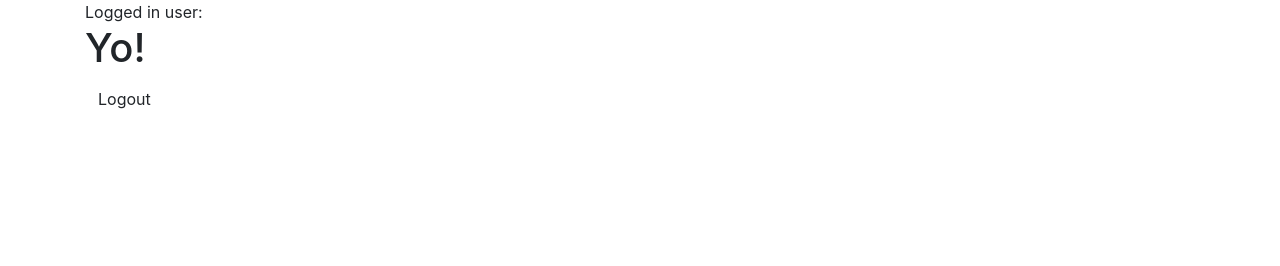
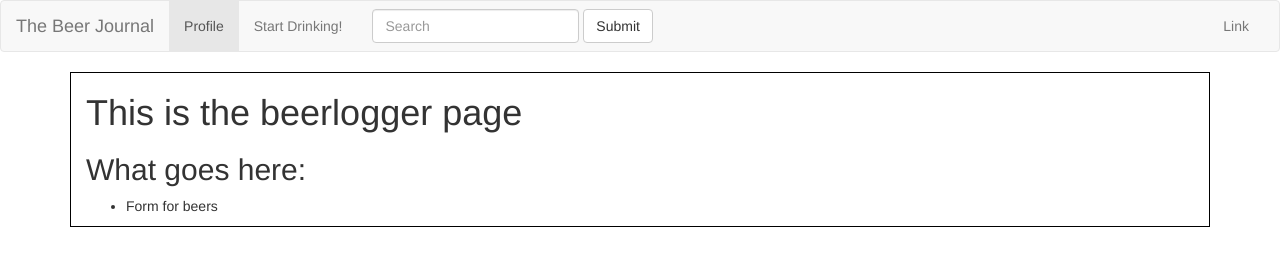
Before and after one commit to GarrettEstrin/beer_web, a website: page client/index.html at #!/logbeer in a window 1280 px wide. Drawn offline with nearby package versions, Linux system fonts and the light colour scheme; some packages are replaced by stand-ins of ours; no server answers.

Commit message:
added beer model and routes

```diff
--- /dev/null
+++ b/client/css/styles.css
@@ -0,0 +1,3 @@
+.test-border {
+  border: solid black 1px;
+}
--- a/client/index.html
+++ b/client/index.html
@@ -3,9 +3,10 @@
 
 <head>
   <meta charset="utf-8">
-  <title>MEAN Auth</title>
+  <title>The Beer Journal</title>
   <!-- styles -->
   <link href="//maxcdn.bootstrapcdn.com/bootswatch/3.3.6/yeti/bootstrap.min.css" rel="stylesheet">
+  <link rel="stylesheet" href="/css/styles.css" media="screen" title="no title">
 
   <style>
     li img {
@@ -13,11 +14,44 @@
     }
   </style>
 </head>
+<body>
+  <!-- start of navigation -->
+  <nav class="navbar navbar-default">
+  <div class="container-fluid">
+    <!-- Brand and toggle get grouped for better mobile display -->
+    <div class="navbar-header">
+      <button type="button" class="navbar-toggle collapsed" data-toggle="collapse" data-target="#bs-example-navbar-collapse-1" aria-expanded="false">
+        <span class="sr-only">Toggle navigation</span>
+        <span class="icon-bar"></span>
+        <span class="icon-bar"></span>
+        <span class="icon-bar"></span>
+      </button>
+      <a class="navbar-brand" href="#">The Beer Journal</a>
+    </div>
+
+    <!-- Collect the nav links, forms, and other content for toggling -->
+    <div class="collapse navbar-collapse" id="bs-example-navbar-collapse-1">
+      <ul class="nav navbar-nav">
+        <li class="active"><a ui-sref="profile">Profile <span class="sr-only">(current)</span></a></li>
+        <li><a ui-sref="beerlogger">Start Drinking!</a></li>
+      </ul>
+      <form class="navbar-form navbar-left">
+        <div class="form-group">
+          <input type="text" class="form-control" placeholder="Search">
+        </div>
+        <button type="submit" class="btn btn-default">Submit</button>
+      </form>
+      <ul class="nav navbar-nav navbar-right">
+        <li><a href="#">Link</a></li>
+      </ul>
+    </div><!-- /.navbar-collapse -->
+  </div><!-- /.container-fluid -->
+</nav>
 
   <div class="container" ng-controller="mainController as main">
-    Logged in user: {{ main.currentUser.username }}
     <div ui-view></div>
   </div>
+
 
   <!-- scripts -->
   <!-- <script src="//code.jquery.com/jquery-2.2.1.min.js"></script> -->
--- a/client/main.js
+++ b/client/main.js
@@ -8,7 +8,7 @@ myApp.config(function ($stateProvider, $urlRouterProvider) {
     .state('home', {
       url: '/',
       templateUrl: 'templates/home.html',
-      restricted: true
+      restricted: false
     })
     .state('login', {
       url: '/login',
@@ -24,9 +24,9 @@ myApp.config(function ($stateProvider, $urlRouterProvider) {
       templateUrl: 'templates/register.html',
       controller: 'registerController as registerCtrl'
     })
-    .state('one', {
-      url: '/one',
-      template: '<h1>This is page one!</h1>'
+    .state('beerlogger', {
+      url: '/logbeer',
+      templateUrl: 'templates/beerlogger.html'
     })
     .state('two', {
       url: '/two',
--- /dev/null
+++ b/client/templates/beerlogger.html
@@ -0,0 +1,7 @@
+<div class="col-sm-12 col-xl-6 offset-3 test-border">
+  <h1>This is the beerlogger page</h1>
+  <h2>What goes here:</h2>
+  <ul>
+    <li>Form for beers</li>
+  </ul>
+</div>
--- a/client/templates/home.html
+++ b/client/templates/home.html
@@ -1,5 +1,3 @@
-<h1>Yo!</h1>
-
-<div ng-controller="logoutController as logoutCtrl">
-  <a ng-click='logoutCtrl.logout()' class="btn btn-default">Logout</a>
+<div class="col-sm-12 col-xl-6 offset-3 test-border">
+  <h1>This is the home page!</h1>
 </div>
--- a/server/models/User.js
+++ b/server/models/User.js
@@ -5,7 +5,9 @@ var passportLocalMongoose = require('passport-local-mongoose')
 
 var User = new Schema({
   username: String,
-  password: String
+  password: String,
+  avatar: String,
+  beers: [{type: mongoose.Schema.Types.ObjectId, ref: 'Beer'}]
 })
 
 User.plugin(passportLocalMongoose)
--- a/server/routes/api.js
+++ b/server/routes/api.js
@@ -1,7 +1,6 @@
 var express = require('express')
 var router = express.Router()
 var passport = require('passport')
-
 var User = require('../models/User.js')
 
 router.post('/register', function(req, res) {
--- a/server/server.js
+++ b/server/server.js
@@ -38,6 +38,7 @@ var app = express()
 // require routes
 var routes = require('./routes/api.js')
 var userRoutes = require('./routes/users.js')
+var beerRoutes = require('./routes/beers.js')
 
 // define middleware
 app.use(express.static(path.join(__dirname, '../client')))
@@ -57,6 +58,7 @@ app.use(express.static(path.join(__dirname, 'public')))
 // routes
 app.use('/user/', routes)
 app.use('/api', userRoutes)
+app.use('/beer/', beerRoutes)
 
 app.get('/', function(req, res) {
   res.sendFile(path.join(__dirname, '../client', 'index.html'))
```
Also changed, not shown: server/models/Beer.js (added, +23 -0 lines), server/routes/beers.js (added, +21 -0 lines).
